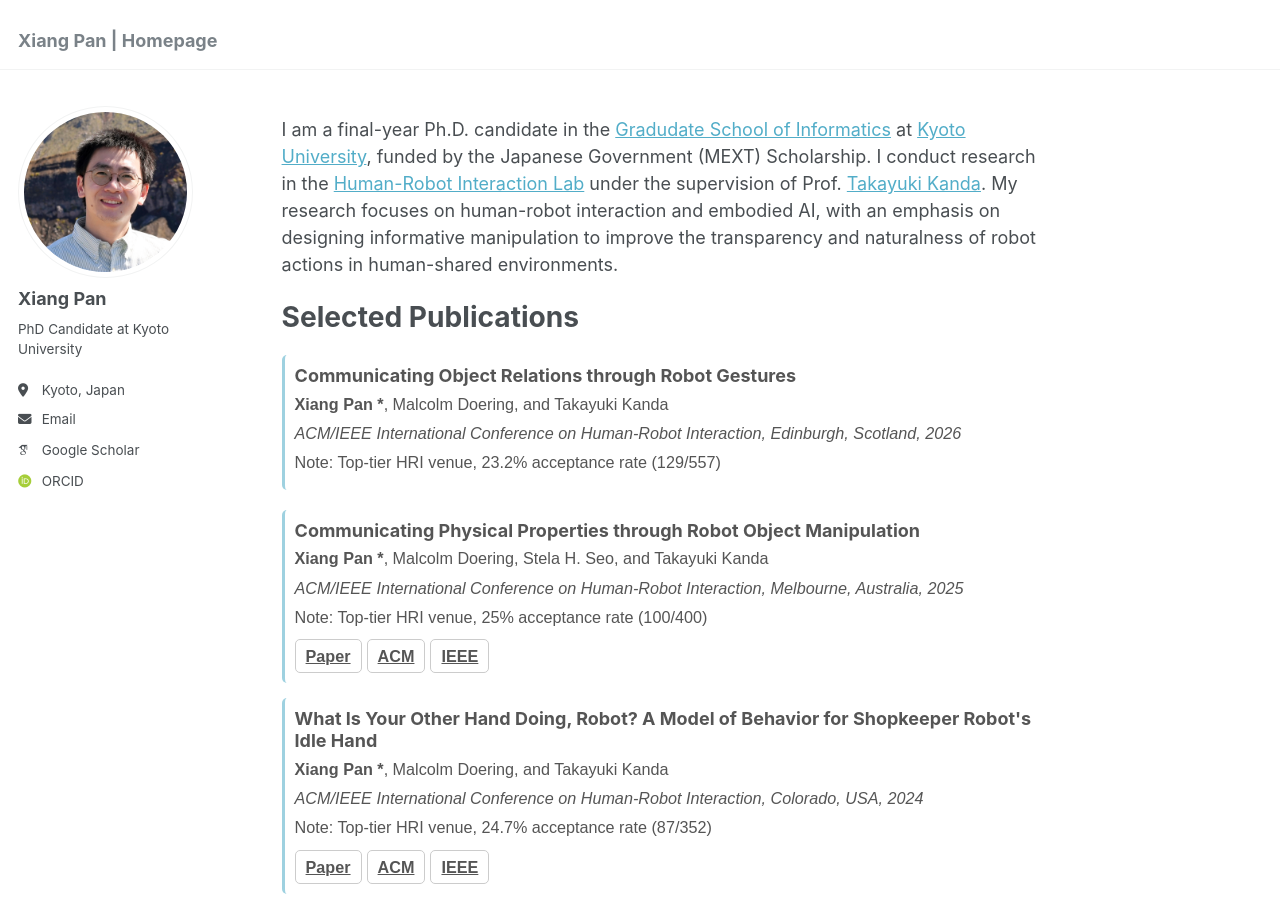
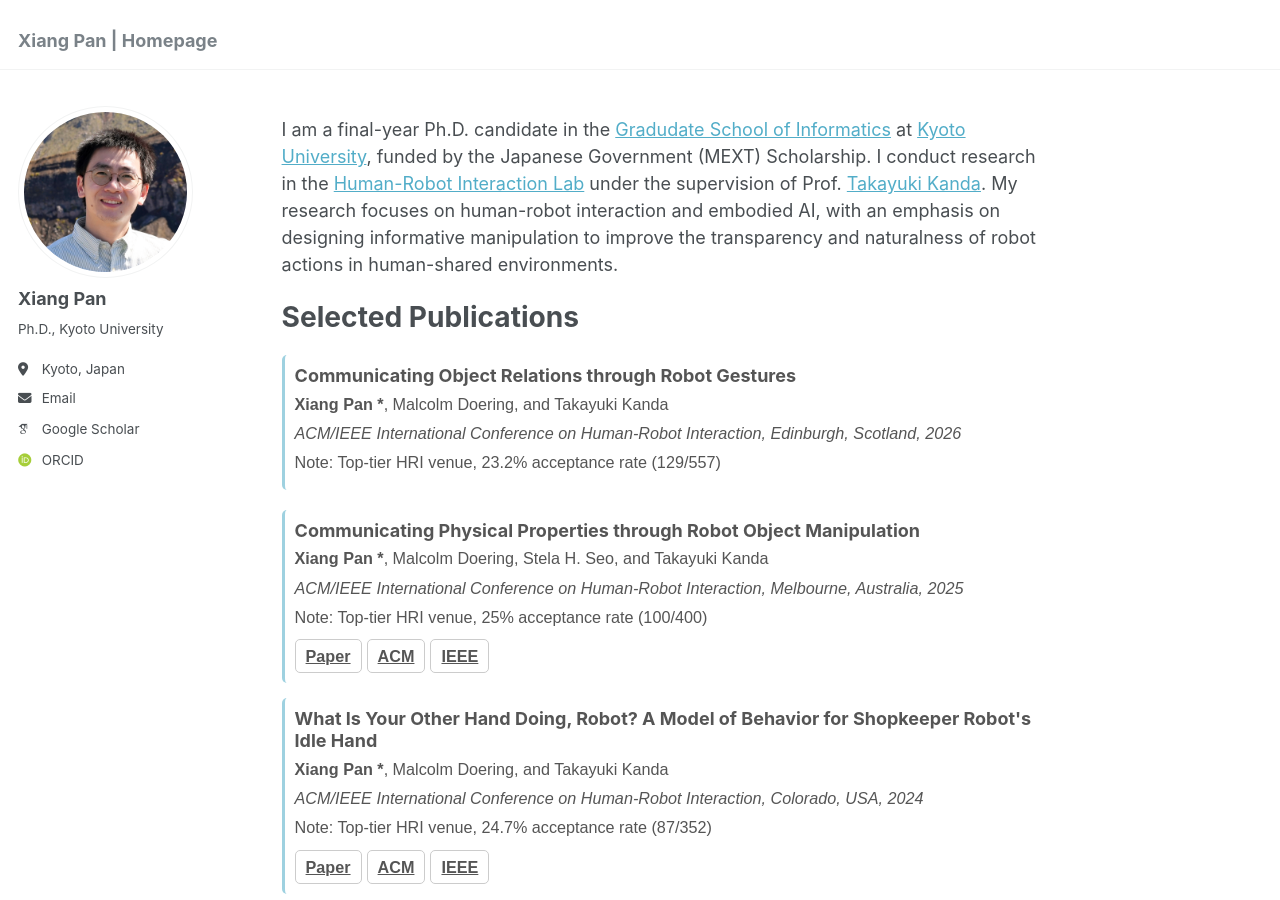
Before and after one commit to pan-xiang/pan-xiang.github.io, a Jekyll site: the page built from _pages/about.md, in a window 1280 px wide and 900 px high. Built offline with Jekyll 4.4.1, drawn with Linux system fonts in a browser that asks for light colours; some web fonts are replaced; a script that is not in the unit is left out.

Commit message:
update_260109

```diff
--- a/_config.yml
+++ b/_config.yml
@@ -24,11 +24,11 @@ author:
   avatar           : "xiang.jpg"
   name             : "Xiang Pan"
   pronouns         : # example: "she/her"
-  bio              : "PhD Candidate at Kyoto University"
+  bio              : "Ph.D., Kyoto University"
   location         : "Kyoto, Japan"
   # employer         : "Kyoto University"
   # uri              : # URL
-  email            : "pan.xiang.35w@st.kyoto-u.ac.jp"
+  email            : "pan@robot.soc.i.kyoto-u.ac.jp"
 
   # Academic websites
   arxiv            : # URL - Update with the correct link to your profile
```
Also changed, not shown: 1 other file.
